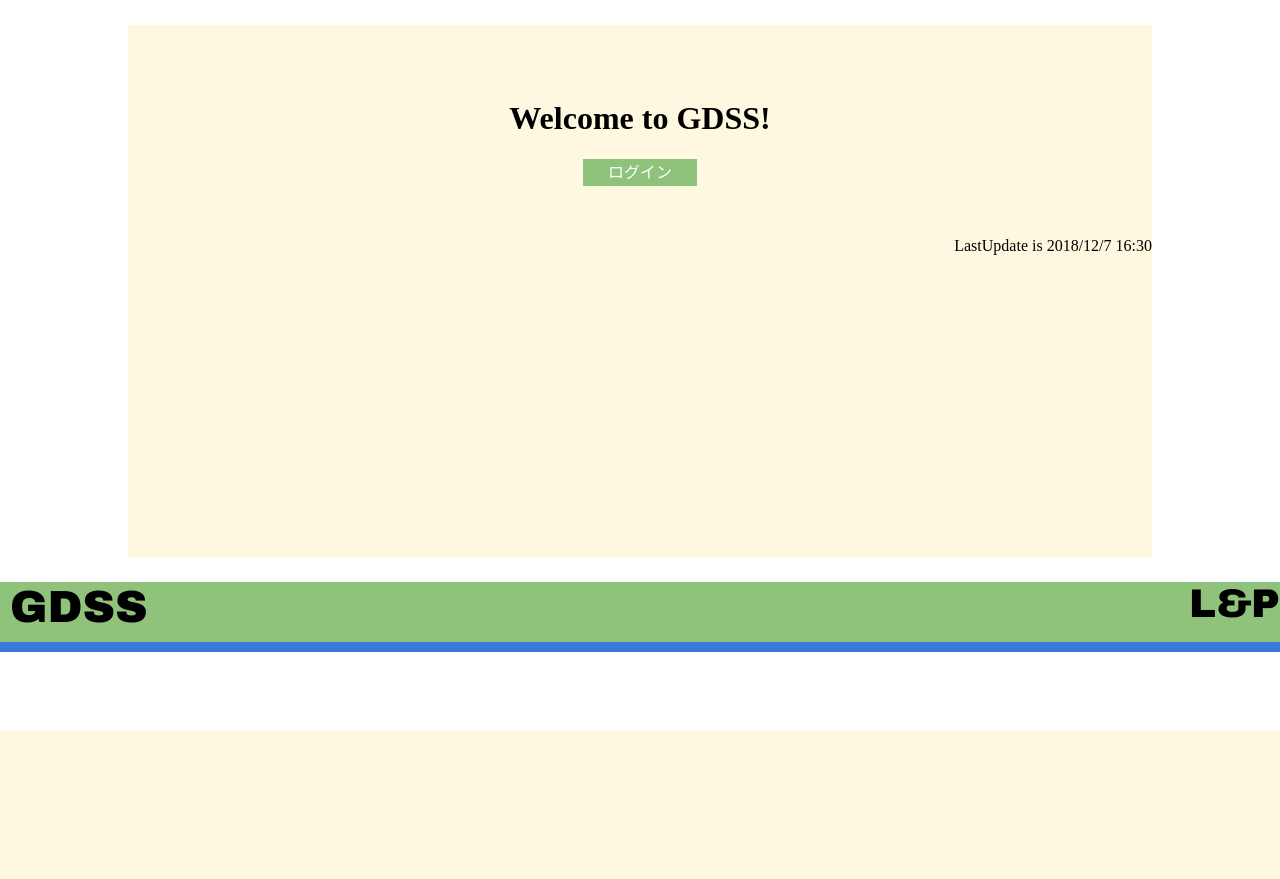
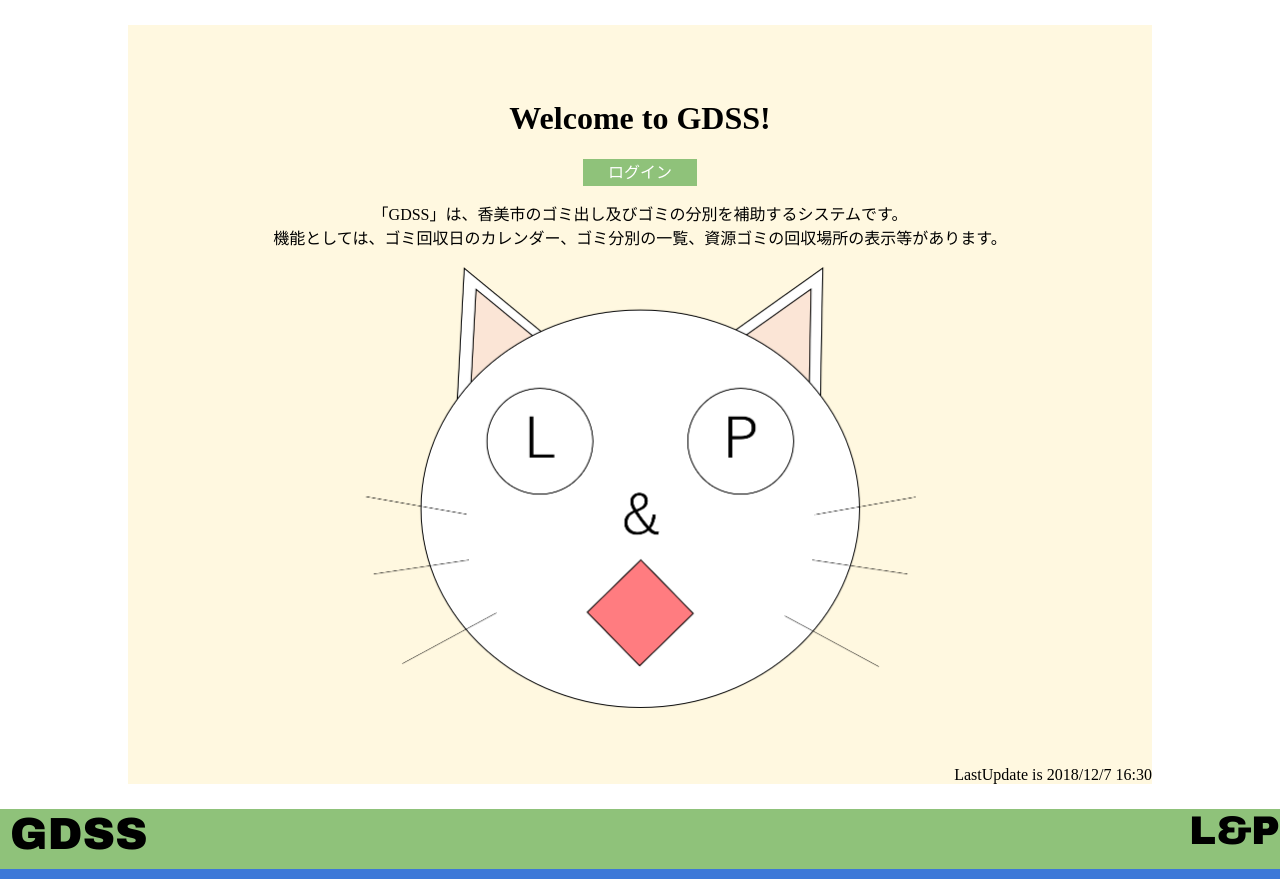
Before and after one commit to KaitoSato11/LP2, a PHP site: page /Main.php in a window 1280 px wide. Shown: the part 70-949 px from the top of the page. Before the commit the page ends 800 px from the top, so only its background shows below. Run offline with PHP 8.4, Linux system fonts and the light colour scheme.

Commit message:
システム説明追加

```diff
--- a/Main.php
+++ b/Main.php
@@ -25,6 +25,16 @@ echo "Hello Everyone.";
 				<h1>Welcome to GDSS!</h1>
 				<a href="./Login.php" id="logbut">ログイン</a>
 			</div>
+			<br>
+			<div align='center'>
+				「GDSS」は、香美市のゴミ出し及びゴミの分別を補助するシステムです。<br>
+				機能としては、ゴミ回収日のカレンダー、ゴミ分別の一覧、資源ゴミの回収場所の表示等があります。
+			</div>
+			<br>
+			<!-- 消してもらっても問題ありません -->
+			<div align="center">
+				<img src="./img/cat.png" alt="猫の画像" height="441" width="551">
+			</div>
 			<br><br><br>
 			<div align="right">
 				LastUpdate is 2018/12/7 16:30
```
